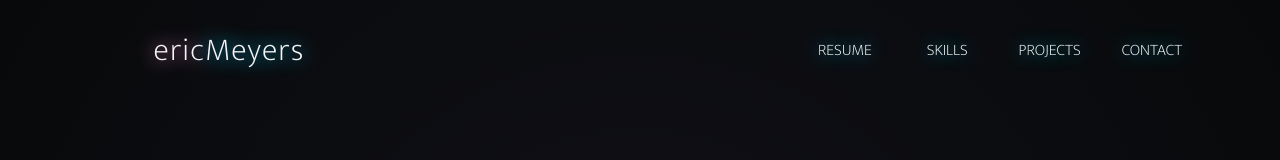
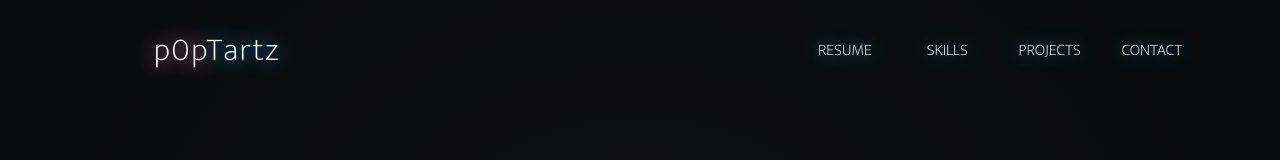
Before and after one commit to p0ptartz/react-portfolio, a React (Create React App) app: page / in a window 1280 px wide. Shown: the top 160 px of the page. Built offline with nearby package versions, Linux system fonts and the light colour scheme.

Commit message:
name change

```diff
--- a/src/components/Navbar.jsx
+++ b/src/components/Navbar.jsx
@@ -4,7 +4,7 @@ function Navbar() {
     return (
         <section className="nav-container">
             <div className="logo">
-                <h1>eric<span className="last-name">Meyers</span></h1>
+                <h1>p0p<span className="last-name">Tartz</span></h1>
             </div>
             <nav>
                 <div>
```
